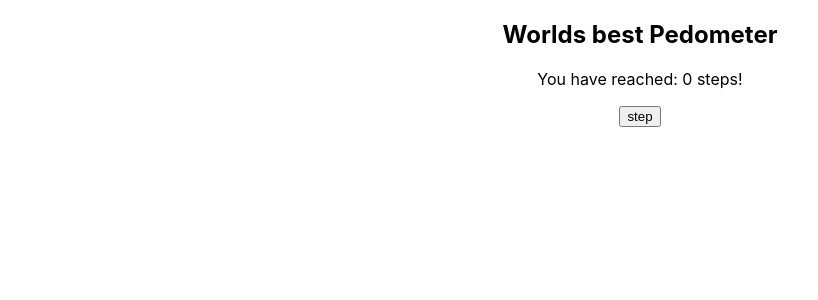
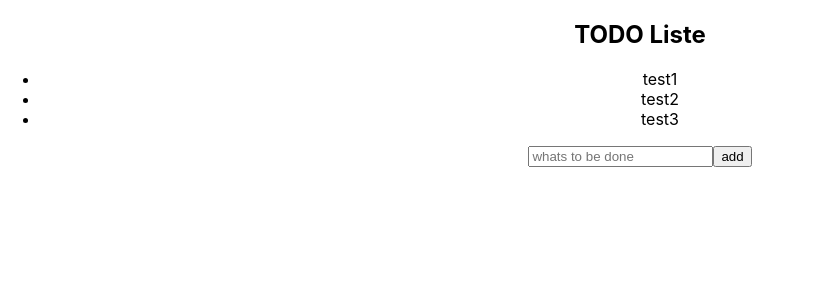
Before and after one commit to coderwurst/react-todo, a React (Create React App) app: page / in a window 1280 px wide. Shown: the top 300 px of the page, without its empty margins (0-818 px from the left). Built offline with nearby package versions, Linux system fonts and the light colour scheme.

Commit message:
todo list start

```diff
--- a/src/App.js
+++ b/src/App.js
@@ -7,22 +7,35 @@ class App extends React.Component {
     super(props);
 
     this.state = {
-      steps: 0
+      todos : [
+        "test1",
+        "test2",
+        "test3"
+      ]
     }
   }
 
-  updateState = () => {
+  addToList = () => {
+    let newToDos = this.state.todos;
+    newToDos.push("click");
     this.setState({
-      steps: this.state.steps + 1
+      todos : newToDos
     })
   }
 
   render() {
     return (
       <div className="App">
-        <h2>Worlds best Pedometer</h2>
-        <p>You have reached: {this.state.steps} steps!</p>
-        <button onClick={this.updateState} >step</button>
+        <h2>TODO Liste</h2>
+        <ul>
+          {this.state.todos.map((element) => {
+            return (
+              <li>{element}</li>
+            )
+          })}
+        </ul>
+        <input placeholder="whats to be done"></input>
+        <button onClick={this.addToList}>add</button>
       </div>
     );
   }
```
